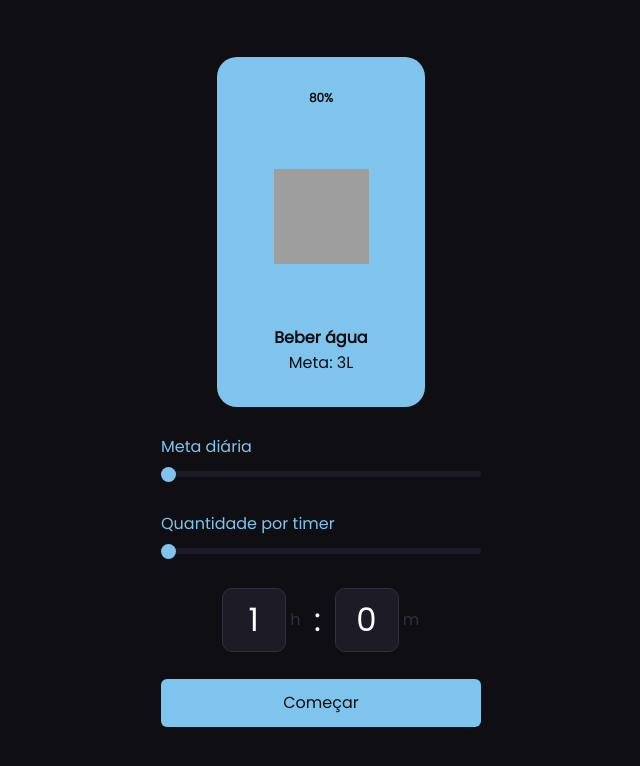
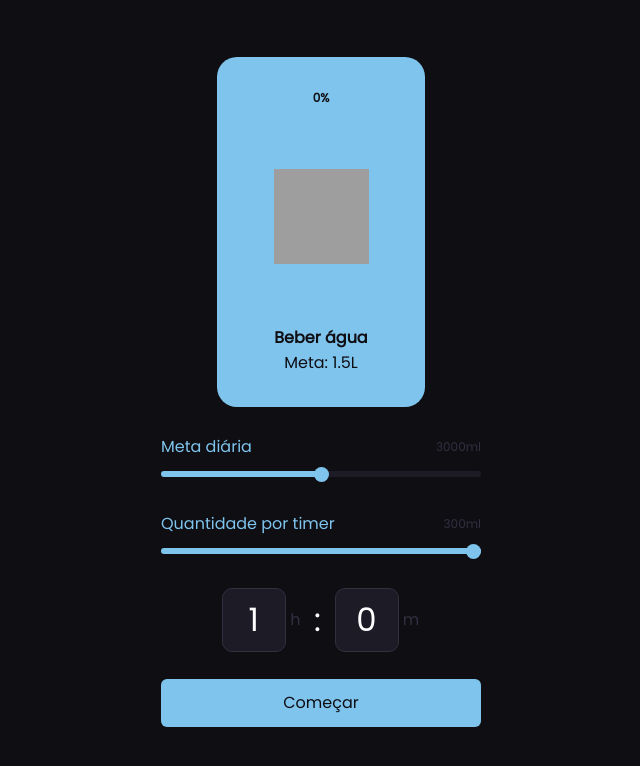
Before and after one commit to Isaac-alencar/drink-water-reminder, a Next.js app: page / in a window 1280 px wide. Shown: the top 766 px of the page, without its empty margins (319-959 px from the left). Built offline with nearby package versions, Linux system fonts and the light colour scheme; grey boxes are pictures that could not be loaded.

Commit message:
move state from controls to context API

```diff
--- a/src/app/layout.tsx
+++ b/src/app/layout.tsx
@@ -1,12 +1,9 @@
-import type { Metadata } from "next";
+"use client";
 
 import "./globals.css";
 import "@fontsource/poppins";
 
-export const metadata: Metadata = {
-  title: "Create Next App",
-  description: "Drink Water Reminder",
-};
+import { SliderControlProvider } from "@/providers/GoalProvider";
 
 export default function RootLayout({
   children,
@@ -15,7 +12,10 @@ export default function RootLayout({
 }) {
   return (
     <html lang="en">
-      <body>{children}</body>
+      <title>Drink Water reminder</title>
+      <body>
+        <SliderControlProvider>{children}</SliderControlProvider>
+      </body>
     </html>
   );
 }
--- a/src/app/page.tsx
+++ b/src/app/page.tsx
@@ -1,13 +1,23 @@
-import styles from "./page.module.css";
+"use client";
+
+import { useGoal } from "@/providers/GoalProvider";
 
 import { Card } from "@/components/card";
 import { Timer } from "@/components/timer";
 import { Controls } from "@/components/controls/";
 
+import styles from "./page.module.css";
+
 export default function Home() {
+  const { dailyGoal, currentProgress } = useGoal();
+
   return (
     <main className={styles.main}>
-      <Card goal="3L" percentage={0.8} title="Beber água" />
+      <Card
+        goal={`${((dailyGoal * 3) / 100).toPrecision(2)}L`}
+        percentage={currentProgress}
+        title="Beber água"
+      />
       <Controls />
       <Timer />
     </main>
--- a/src/components/controls/controls.tsx
+++ b/src/components/controls/controls.tsx
@@ -1,31 +1,31 @@
 "use client";
 
-import { useState } from "react";
+import { useGoal } from "@/providers/GoalProvider";
 
 import { Slider } from "./slider";
 
 import styles from "./controls.module.css";
 
 export const Controls = () => {
-  const [goal, setGoal] = useState<number>(0);
-  const [step, setStep] = useState<number>(0);
+  const { dailyGoal, quantityPerTimer, setQuantityPerTime, setDailyGoal } =
+    useGoal();
 
   return (
     <div className={styles.controls}>
       <Slider
-        max={3000}
-        value={goal}
+        label="3000ml"
         title="Meta diária"
+        value={dailyGoal}
         onChange={(value) => {
-          setGoal(value);
+          setDailyGoal(value);
         }}
       />
       <Slider
-        max={300}
-        value={step}
+        label="300ml"
         title="Quantidade por timer"
+        value={quantityPerTimer}
         onChange={(value) => {
-          setStep(value);
+          setQuantityPerTime(value);
         }}
       />
     </div>
--- /dev/null
+++ b/src/providers/GoalProvider.tsx
@@ -0,0 +1,92 @@
+import {
+  PropsWithChildren,
+  createContext,
+  useCallback,
+  useContext,
+  useMemo,
+  useState,
+} from "react";
+
+type SliderControlContextProps = {
+  dailyGoal: number;
+  totalIterations: number;
+  quantityPerTimer: number;
+  currentIteration: number;
+  currentProgress: number;
+  setDailyGoal: (value: number) => void;
+  setQuantityPerTime: (value: number) => void;
+  completeIterations: () => void;
+};
+
+export const SliderControlContext = createContext<SliderControlContextProps>(
+  {} as SliderControlContextProps
+);
+
+export const SliderControlProvider = ({ children }: PropsWithChildren) => {
+  const dailyGoalMaxValue = 3000;
+  const quantityPerTimerMaxValue = 300;
+
+  const [dailyGoal, setDailyGoal] = useState<number>(50);
+  const [quantityPerTimer, setQuantityPerTime] = useState<number>(100);
+  const [currentIteration, setCurrentIteration] = useState<number>(1);
+  const [currentProgress, setCurrentProgress] = useState<number>(0);
+
+  const dailyGoalPercentage = (dailyGoalMaxValue * dailyGoal) / 100;
+  const quantityPerTimerPercentage =
+    (quantityPerTimerMaxValue * quantityPerTimer) / 100;
+
+  const totalIterations = dailyGoalPercentage / quantityPerTimerPercentage;
+
+  const calculateProgress = useCallback(() => {
+    setCurrentProgress((currentIteration / totalIterations) * 100);
+  }, [currentIteration, totalIterations]);
+
+  const completeIterations = useCallback(() => {
+    setCurrentIteration((old) => {
+      if (old === totalIterations) return old;
+
+      return old + 1;
+    });
+
+    calculateProgress();
+  }, [totalIterations, calculateProgress]);
+
+  const value = useMemo(
+    () => ({
+      dailyGoal,
+      totalIterations,
+      currentIteration,
+      quantityPerTimer,
+      currentProgress,
+      completeIterations,
+      setDailyGoal,
+      setQuantityPerTime,
+    }),
+    [
+      dailyGoal,
+      totalIterations,
+      currentIteration,
+      quantityPerTimer,
+      currentProgress,
+      completeIterations,
+      setDailyGoal,
+      setQuantityPerTime,
+    ]
+  );
+
+  return (
+    <SliderControlContext.Provider value={value}>
+      {children}
+    </SliderControlContext.Provider>
+  );
+};
+
+export const useGoal = () => {
+  const context = useContext(SliderControlContext);
+
+  if (!context) {
+    throw new Error("useGoal needs to be inside a GoalContext");
+  }
+
+  return context;
+};
```
